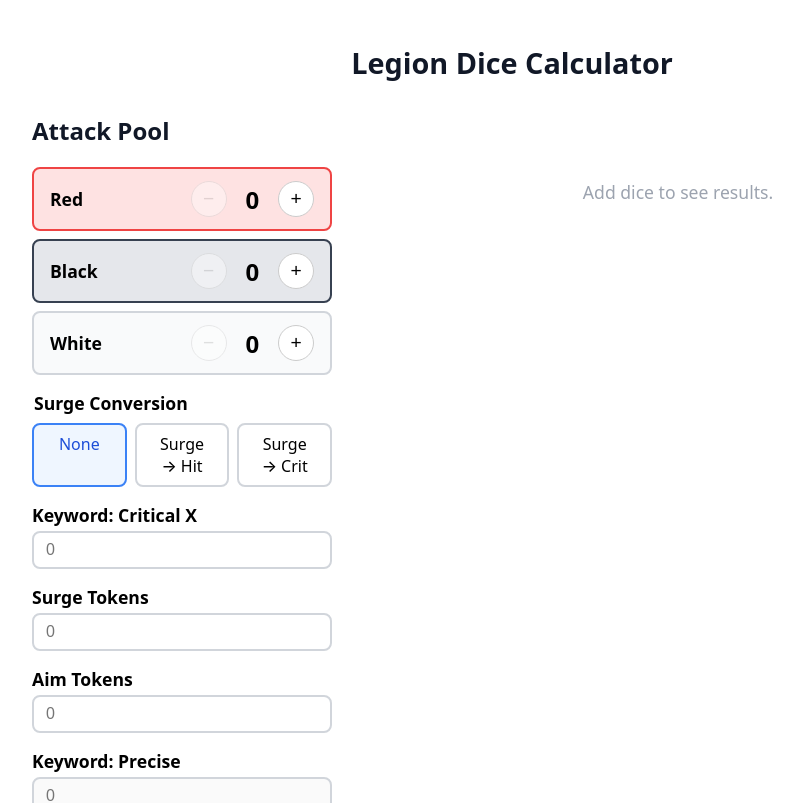
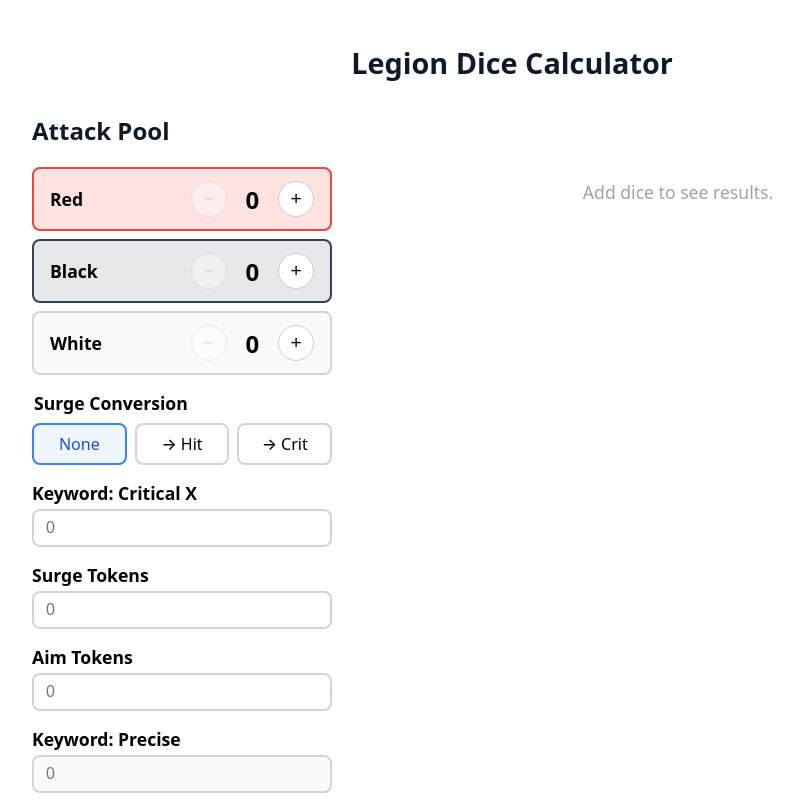
Before and after one commit to dankraus/sw-legion-dice, a React (Vite) app: page / in a window 1280 px wide. Shown: the top 803 px of the page, without its empty margins (128-931 px from the left). Built offline with nearby package versions, Linux system fonts and the light colour scheme.

Commit message:
refactor(ui): simplify SurgeToggle labels by removing 'Surge' prefix

```diff
--- a/src/components/SurgeToggle.tsx
+++ b/src/components/SurgeToggle.tsx
@@ -8,8 +8,8 @@ interface SurgeToggleProps {
 
 const OPTIONS: { value: SurgeConversion; label: string }[] = [
   { value: 'none', label: 'None' },
-  { value: 'hit', label: 'Surge \u2192 Hit' },
-  { value: 'crit', label: 'Surge \u2192 Crit' },
+  { value: 'hit', label: '\u2192 Hit' },
+  { value: 'crit', label: '\u2192 Crit' },
 ];
 
 export function SurgeToggle({ value, onChange }: SurgeToggleProps) {
```
